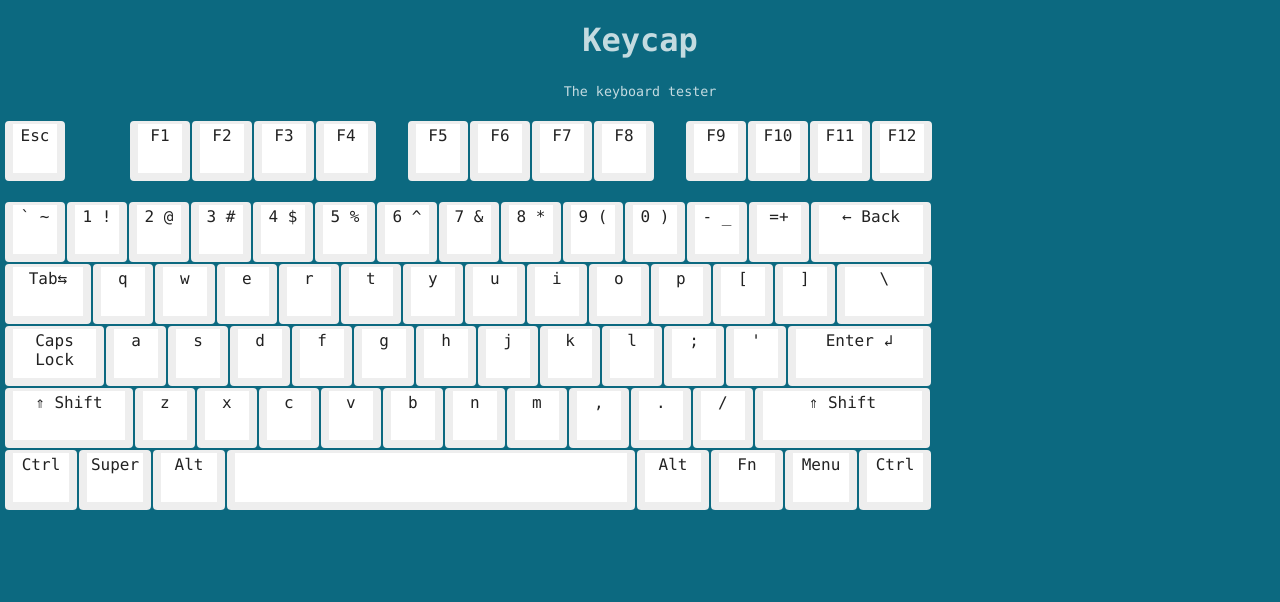
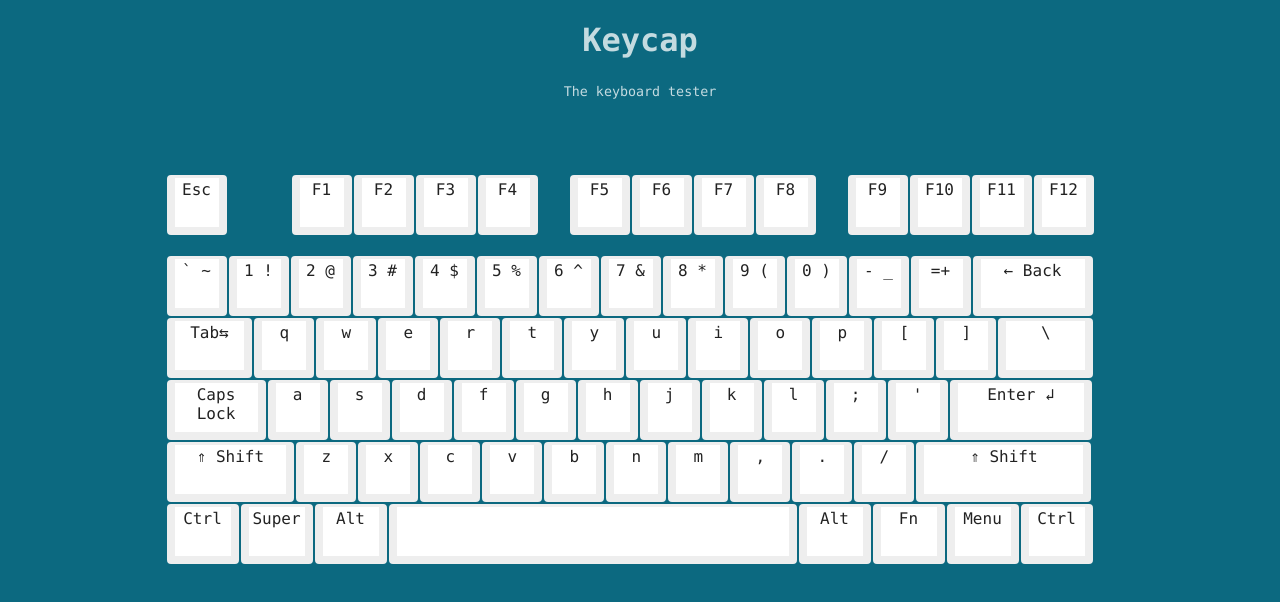
Before and after one commit to AlexAtHome/keycap, a React (Create React App) app: page / in a window 1280 px wide. Shown: the top 602 px of the page. Built offline with nearby package versions, Linux system fonts and the light colour scheme.

Commit message:
feat: 🎸 align middle

```diff
--- a/src/App.css
+++ b/src/App.css
@@ -1,38 +1,20 @@
 .App {
+	display: flex;
+	flex-direction: column;
+	min-height: 100vh;
+}
+
+.App__title, .App__subtitle {
 	text-align: center;
 }
 
-.App-logo {
-	height: 40vmin;
-	pointer-events: none;
+.App__header {
+	margin-bottom: 70px;
 }
 
-@media (prefers-reduced-motion: no-preference) {
-	.App-logo {
-		animation: App-logo-spin infinite 20s linear;
-	}
+.container {
+	display: flex;
+	justify-content: center;
+	position: relative;
+	margin: 0 auto;
 }
-
-.App-header {
-	background-color: #282c34;
-	min-height: 100vh;
-	display: flex;
-	flex-direction: column;
-	align-items: center;
-	justify-content: center;
-	font-size: calc(10px + 2vmin);
-	color: white;
-}
-
-.App-link {
-	color: #61dafb;
-}
-
-@keyframes App-logo-spin {
-	from {
-		transform: rotate(0deg);
-	}
-	to {
-		transform: rotate(360deg);
-	}
-}
--- a/src/App.tsx
+++ b/src/App.tsx
@@ -5,12 +5,18 @@
 function App() {
 	return (
 		<main className='App'>
-			<h1>Keycap</h1>
-			<p>
-				<small>The keyboard tester</small>
-			</p>
+			<header className="App__header">
+				<h1 className="App__title">Keycap</h1>
+				<div className="App__subtitle">
+					<small>The keyboard tester</small>
+				</div>
+			</header>
 
-			<Keyboard />
+			<div className="container">
+				<Keyboard />
+			</div>
+
+			<footer className="App__footer" />
 		</main>
 	)
 }
--- a/src/components/keyboard/keyboard.css
+++ b/src/components/keyboard/keyboard.css
@@ -7,6 +7,7 @@
 	display: block;
 	position: relative;
 	padding: 5px;
+	text-align: center;
 
 	width: min-content;
 	user-select: none;
```
